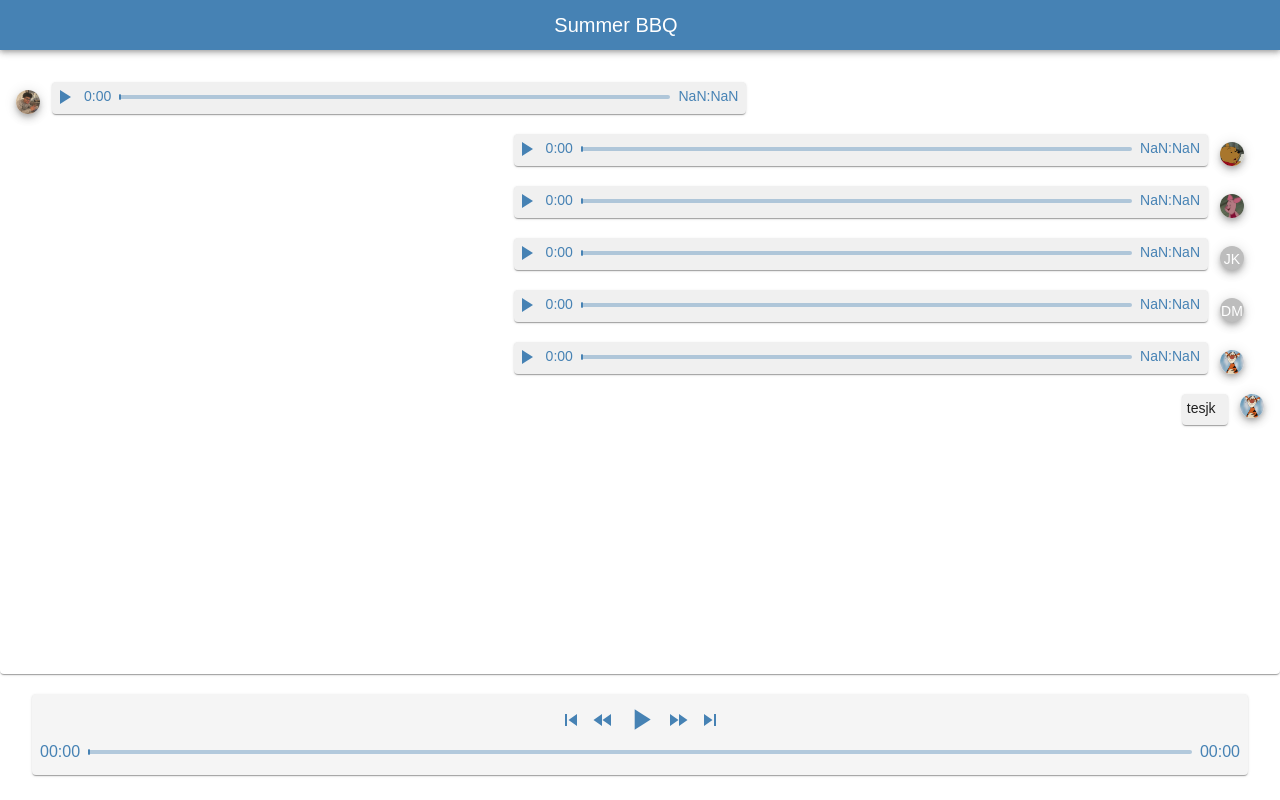
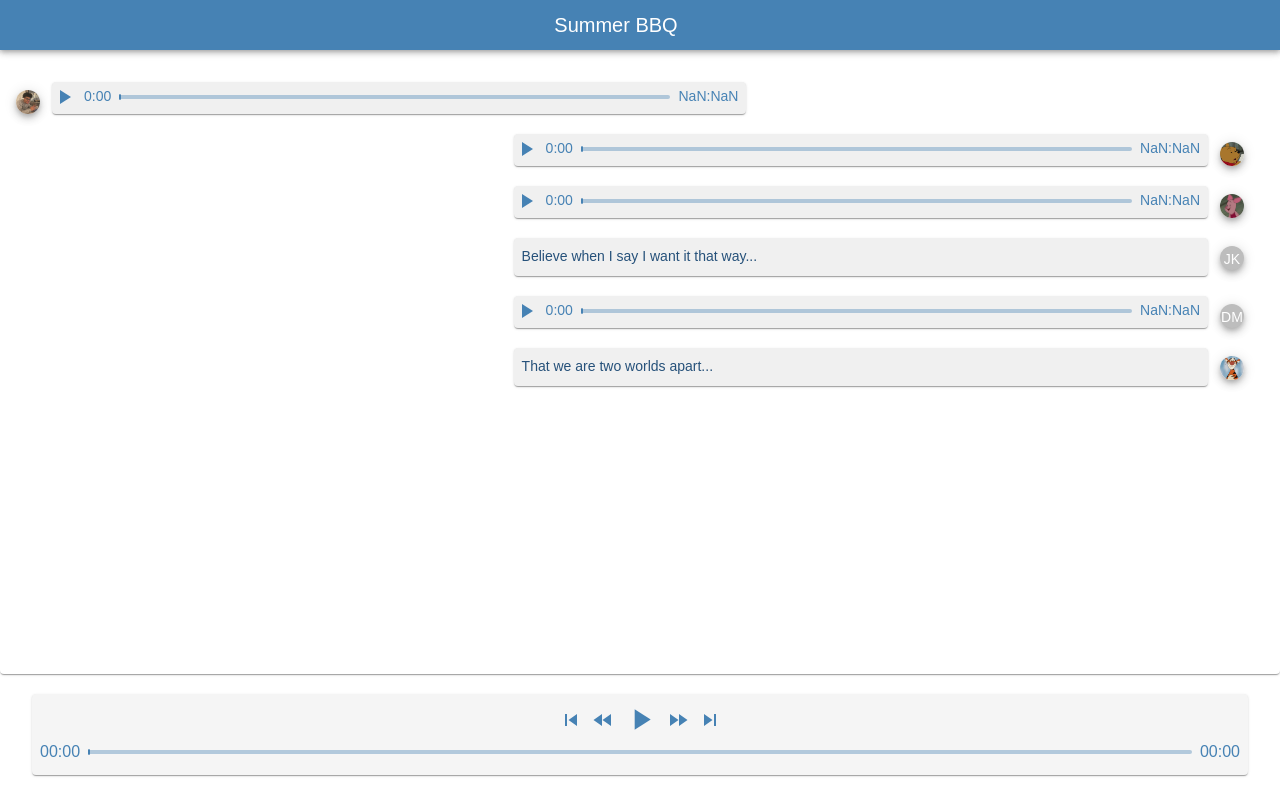
Before and after one commit to daniel-moon32/VoicePals, a React (Create React App) app: page /listen/1 in a window 1280 px wide. Built offline with nearby package versions, Linux system fonts and the light colour scheme; what mic-recorder-to-mp3 would draw is missing.

Commit message:
add text to listen/read page

```diff
--- a/src/components/TextResponse.jsx
+++ b/src/components/TextResponse.jsx
@@ -9,15 +9,15 @@ import {
 export default function TextResponse({ text }) {
   const CustomPaper = styled(Paper)(({ theme }) => ({
     backgroundColor: '#F0F0F0',
-    marginLeft: theme.spacing(4),
-    marginRight: theme.spacing(4),
-    marginBottom: theme.spacing(1.5),
     paddingRight: theme.spacing(1),
+    typography: {
+      fontFamily: ['sans-serif'].join(','),
+    },
   }));
 
   return (
-    <CustomPaper>
-      <Typography sx={{ p: 0.55 }} variant="subtitle2">{ text }</Typography>
+    <CustomPaper sx={{ width: 0.55 }}>
+      <Typography sx={{ p: 1, color: '#26517a' }} variant="subtitle2">{ text }</Typography>
     </CustomPaper>
   );
 }
--- a/src/pages/ReadListen.js
+++ b/src/pages/ReadListen.js
@@ -89,7 +89,7 @@ export default function ReadListen({ data }) {
           <br />
 
           <Stack direction="row" spacing={1.5} sx={{ justifyContent: 'flex-end' }}>
-            <AnswerPlayer currentSong={Believe} sx={{ width: 10 }} />
+            <TextResponse text="Believe when I say I want it that way..." />
             <div>
               <Avatar
                 sx={{
@@ -117,7 +117,7 @@ export default function ReadListen({ data }) {
           <br />
 
           <Stack direction="row" spacing={1.5} sx={{ justifyContent: 'flex-end' }}>
-            <AnswerPlayer currentSong={Two} sx={{ width: 10 }} />
+            <TextResponse text="That we are two worlds apart..." />
             <div>
               <Avatar
                 alt="Tigger"
@@ -129,17 +129,6 @@ export default function ReadListen({ data }) {
             </div>
           </Stack>
           <br />
-
-          <Stack direction="row" spacing={1.5} sx={{ justifyContent: 'flex-end' }}>
-            <TextResponse text="tesjk" />
-            <Avatar
-              alt="Tigger"
-              src={Tigger}
-              sx={{
-                boxShadow: 5, width: 24, height: 24, float: 'right', mt: 1, mr: 2.5,
-              }}
-            />
-          </Stack>
 
         </Paper>
         <br />
--- a/src/pages/WaitReplying.jsx
+++ b/src/pages/WaitReplying.jsx
@@ -4,7 +4,7 @@ import TimeTravel from '../components/TimeTravel';
 // eslint-disable-next-line import/no-named-as-default
 import QuestionAudio from '../components/QuestionAudio';
 import WaitReplyNotice from '../components/WaitReplyNotice';
-// import JumptoListenButton from '../components/JumptoListenButton';
+import JumptoListenButton from '../components/JumptoListenButton';
 
 export default function WaitReplying({ groups }) {
   const { groupid } = useParams();
@@ -20,8 +20,8 @@ export default function WaitReplying({ groups }) {
       <TimeTravel peopleReplying="7" />
       <br />
       <WaitReplyNotice />
-      {/* <br />
-      <JumptoListenButton /> */}
+      <br />
+      <JumptoListenButton />
     </>
   );
 }
```
